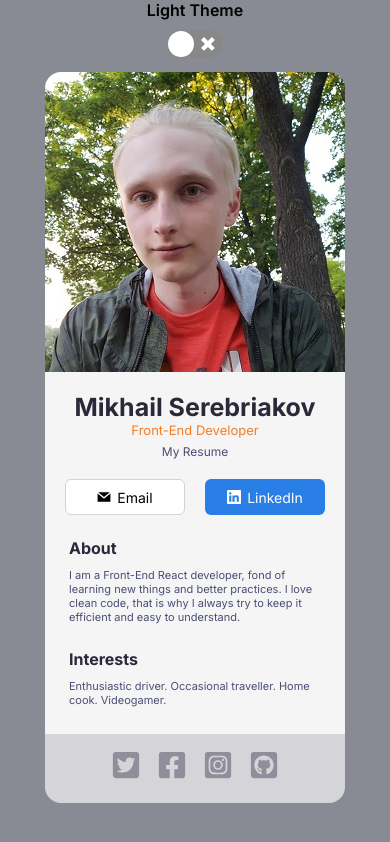
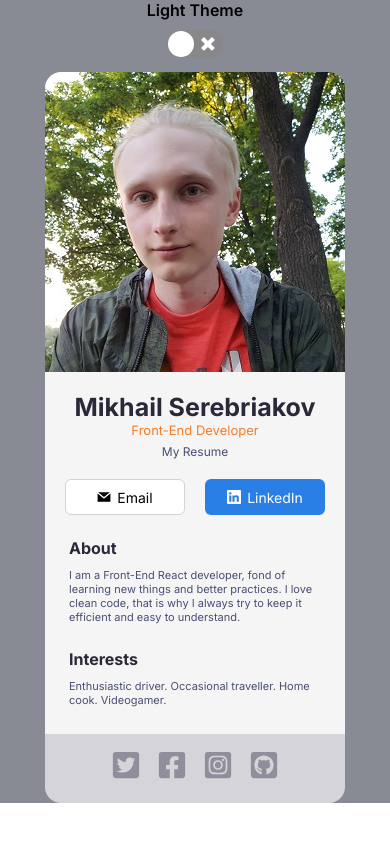
Before and after one commit to devmikh/react-digital-business-card, a React (Create React App) app: page / in a window 390 px wide. Built offline with nearby package versions, Linux system fonts and the light colour scheme.

Commit message:
Fixed background bug for mobile viewing

```diff
--- a/src/App.css
+++ b/src/App.css
@@ -8,7 +8,6 @@ body {
 }
 
 .container {
-    height: 100vh;
     width: 100%;
 }
 
```
